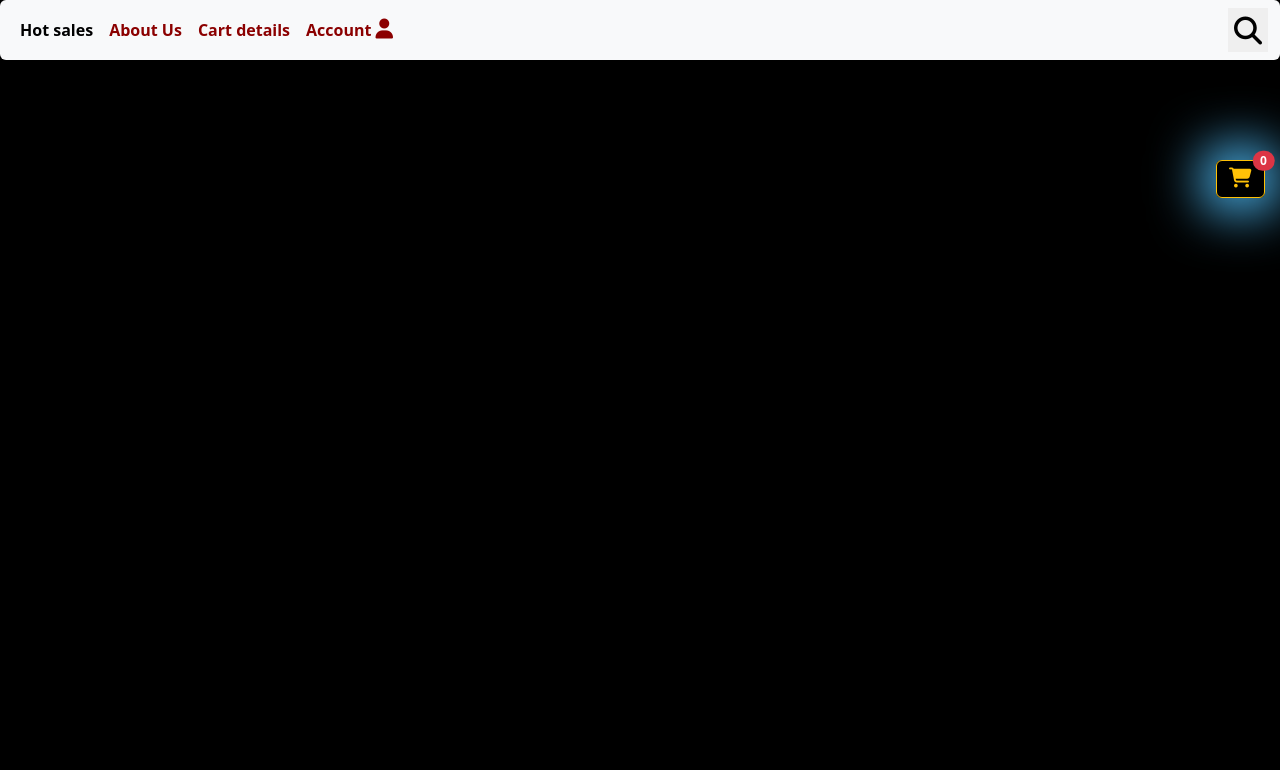
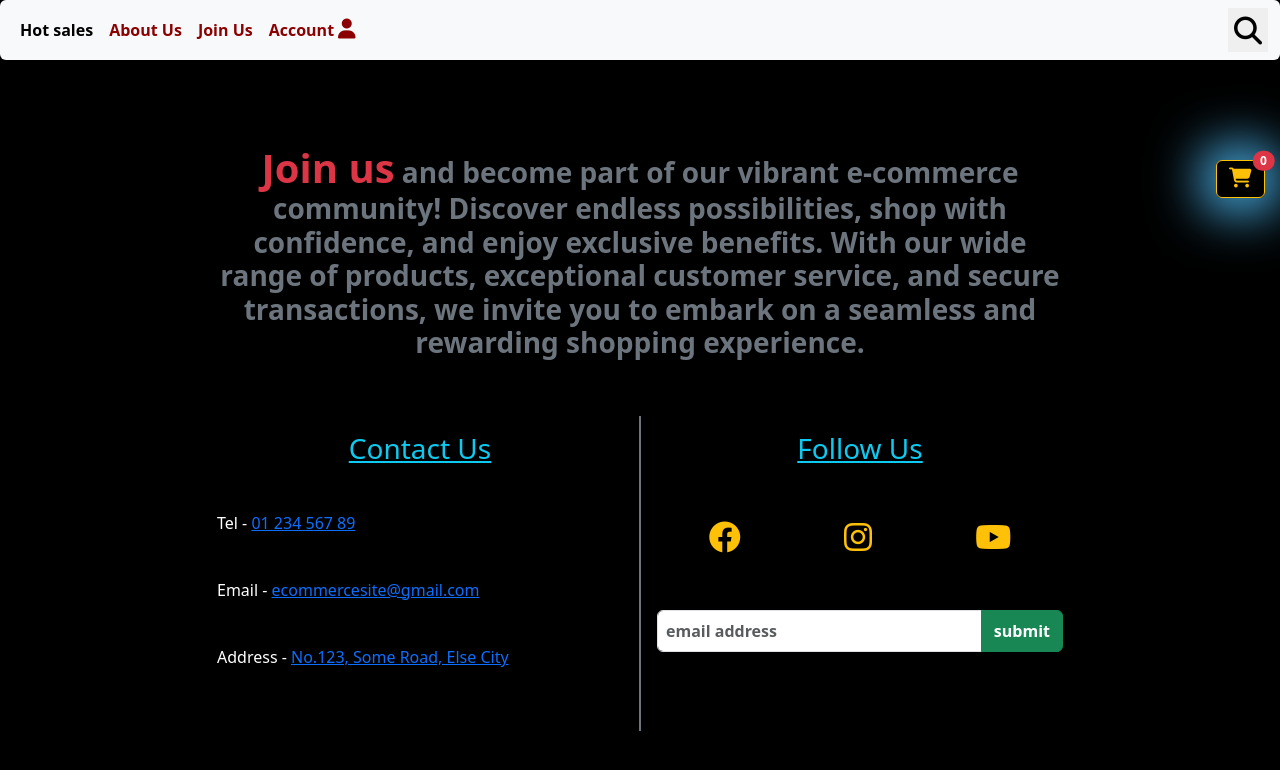
Before and after one commit to yatogami-noragami/react_simple_ecommerce, a React (Create React App) app: page /joinus in a window 1280 px wide. Shown: the top 770 px of the page. Built offline with nearby package versions, Linux system fonts and the light colour scheme.

Commit message:
about us and join us

```diff
--- a/src/App.css
+++ b/src/App.css
@@ -54,8 +54,11 @@ body {
   transform: scale(0.7, 0.7);
 }
 
+.itemsCon h5 {
+  transition: all 300ms ease-in-out;
+}
+
 .itemsCon:hover h5 {
-  transition: all 300ms ease-in-out;
   display: none;
 }
 
--- a/src/App.js
+++ b/src/App.js
@@ -4,6 +4,8 @@ import './App.css'
 import NavBar from './components/navBar';
 
 import HotSales from './components/Hotsales';
+import Aboutus from './components/Aboutus';
+import Joinus from './components/Joinus';
 
 import ItemInfo from './components/iteminfo';
 
@@ -27,16 +29,16 @@ function App() {
   const [blurValue, setblurValue] = useState(0)
 
   const allItems = [
-    { id: 1, price: 20000, rating: 3, image: p1 },
-    { id: 2, price: 15000, rating: 3, image: p2 },
-    { id: 3, price: 8000, rating: 2, image: p3 },
-    { id: 4, price: 12000, rating: 4, image: p4 },
-    { id: 5, price: 1000, rating: 5, image: p5 },
-    { id: 6, price: 300000, rating: 5, image: p6 },
-    { id: 7, price: 25000, rating: 4, image: p7 },
-    { id: 8, price: 5000, rating: 3, image: p8 },
-    { id: 9, price: 20000, rating: 2, image: p9 },
-    { id: 10, price: 40000, rating: 3, image: p10 },
+    { id: 1, price: 20000, rating: 3, image: p1, name: 'Anime Hoodie' },
+    { id: 2, price: 15000, rating: 3, image: p2, name: 'Plain Shoes' },
+    { id: 3, price: 8000, rating: 2, image: p3, name: 'Plate Chain' },
+    { id: 4, price: 12000, rating: 4, image: p4, name: 'USB Stick' },
+    { id: 5, price: 1000, rating: 5, image: p5, name: 'Doritos Snacks' },
+    { id: 6, price: 300000, rating: 5, image: p6, name: 'Black Shark 5 pro' },
+    { id: 7, price: 25000, rating: 4, image: p7, name: 'Power Bank' },
+    { id: 8, price: 5000, rating: 3, image: p8, name: 'Portable Fan' },
+    { id: 9, price: 20000, rating: 2, image: p9, name: 'Non-stick Pan' },
+    { id: 10, price: 40000, rating: 3, image: p10, name: 'JBL bluetooth speaker' },
 
   ]
 
@@ -56,6 +58,9 @@ function App() {
           <Route path='/react_simple_ecommerce' element={<HotSales blurValue={blurValue} cartItem={cartItem}
             setCartItem={setCartItem} cartItemId={cartItemId} setCartItemId={setCartItemId} allItems={allItems}
             setXCount={setXCount} cartValue={cartValue} setCartValue={setCartValue} />} />
+
+          <Route path='/aboutus' element={<Aboutus blurValue={blurValue} />} />
+          <Route path='/joinus' element={<Joinus blurValue={blurValue} />} />
 
 
           {allItems.map(item => (
--- /dev/null
+++ b/src/components/Aboutus.js
@@ -0,0 +1,40 @@
+
+
+const Aboutus = ({ blurValue }) => {
+    return <>
+        <div className="row mt-5">
+            <div className="col-md-10 offset-md-1 my-5 p-5"
+                style={{ filter: `blur(${blurValue}px)` }}>
+
+                <div className=" mb-3 text-light font-monospace">
+
+                    <div className=" mb-3 fs-1 text-decoration-underline text-secondary text-center fw-bolder">
+                        Welcome to our e-commerce website!
+                    </div>
+
+                    <div className=" mb-3">
+                        <span className=" text-info fs-4 me-5"> Our Mission:</span>
+                        Our mission is to create a convenient and enjoyable shopping destination for customers worldwide. We strive to curate a diverse selection of high-quality products that cater to your needs and preferences. With a commitment to innovation and customer satisfaction, we aim to exceed your expectations at every step of your shopping journey.
+                    </div>
+
+                    <div className=" mb-3">
+                        <span className=" text-info fs-4 me-5">  Product Selection:</span>
+                        We understand that every customer is unique, with distinct tastes and requirements. That's why we offer an extensive range of products across various categories. Whether you're searching for trendy fashion items, cutting-edge electronics, stylish home decor, or practical everyday essentials, we have you covered. Our team works tirelessly to source products from reliable suppliers, ensuring that you have access to a diverse collection of items that meet our strict quality standards.
+                    </div>
+
+                    <div className=" mb-3">
+                        <span className=" text-info fs-4 me-5"> User-Friendly Interface:</span>
+                        Navigating our website is a breeze. We have designed an intuitive and user-friendly interface that allows you to effortlessly browse through our vast product catalog. Our search functionality enables you to quickly find specific items, and our well-organized categories make it easy to discover new products in your areas of interest. We regularly update our website to ensure a seamless and responsive experience across different devices, including desktops, tablets, and mobile phones.
+                    </div>
+
+                    <div className=" mb-3 text-warning fw-bold">
+                        Thank you for choosing our e-commerce website as your trusted shopping destination. We are excited to embark on this journey with you, and we look forward to serving you with the utmost dedication and care. Start exploring our wide range of products and enjoy the convenience of online shopping like never before!
+                    </div>
+
+                </div>
+            </div>
+        </div>
+    </>
+}
+
+export default Aboutus
--- /dev/null
+++ b/src/components/Joinus.js
@@ -0,0 +1,55 @@
+
+const Joinus = ({ blurValue }) => {
+    return <>
+        <div className="row mt-5">
+            <div className="col-md-10 offset-md-1 my-5 p-5"
+                style={{ filter: `blur(${blurValue}px)` }}>
+                <div className="row">
+                    <h3 className=" text-center text-secondary fw-bolder">
+                        <span className=" text-danger fs-1">Join us</span> and become part of our vibrant e-commerce community! Discover endless possibilities, shop with confidence, and enjoy exclusive benefits. With our wide range of products, exceptional customer service, and secure transactions, we invite you to embark on a seamless and rewarding shopping experience.
+                    </h3>
+                </div>
+
+                <div className="row mt-5">
+                    <div className=" col-md-6 border-end border-secondary p-3">
+                        <h3 className=" text-info text-center text-decoration-underline mb-5">Contact Us</h3>
+
+                        <h6 className=" text-white mb-5">Tel - <a href="#!">01 234 567 89</a></h6>
+                        <h6 className=" text-white mb-5">Email - <a href="#!">ecommercesite@gmail.com</a></h6>
+                        <h6 className=" text-white mb-5">Address - <a href="#!">No.123, Some Road, Else City</a></h6>
+                    </div>
+
+                    <div className=" col-md-6 border-start border-secondary p-3">
+                        <h3 className=" text-info text-center text-decoration-underline mb-5">Follow Us</h3>
+
+                        <div className=" d-flex justify-content-around align-items-center mb-5">
+                            <a className="btn" href="#!">
+                                <i className="fa-brands fa-facebook fs-2 text-warning"></i>
+                            </a>
+
+                            <a className="btn" href="#!">
+                                <i className="fa-brands fa-instagram fs-2 text-warning"></i>
+                            </a>
+
+                            <a className="btn" href="#!">
+                                <i className="fa-brands fa-youtube fs-2 text-warning"></i>
+                            </a>
+                        </div>
+
+                        <form className=" w-100" id="emailForm">
+                            <div className=" input-group">
+
+                                <input type="email" className=" form-control p-2 fw-bold" placeholder="email address" />
+                                <button className=" btn btn-success input-group-text fw-bold">submit</button>
+
+                            </div>
+
+                        </form>
+                    </div>
+                </div>
+            </div>
+        </div>
+    </>
+}
+
+export default Joinus
--- a/src/components/cartbtn.js
+++ b/src/components/cartbtn.js
@@ -39,7 +39,7 @@ const CartBtn = ({ cartItem, setCartItem, cartItemId, setCartItemId, allItems, i
                                 <img src={item.image} alt="" className=" img-fluid" />
                             </div>
                             <div className="col-10  d-flex justify-content-between align-items-center">
-                                <h6 className=" ">{`Item ${item.id}`}</h6>
+                                <h6 className=" ">{item.name}</h6>
                                 <h6 className=" ">Price - {item.price} ks</h6>
                             </div>
                         </div>
--- a/src/components/iteminfo.js
+++ b/src/components/iteminfo.js
@@ -47,7 +47,7 @@ const ItemInfo = ({ item, blurValue, setImgSrc, cartItem, setCartItem, cartItemI
         <div className='container p-5 mt-5'>
             <div className="row">
                 <div style={{ filter: `blur(${blurValue}px)` }} className=" p-lg-5 p-0 col-lg-8 offset-lg-2">
-                    <h4 className=" text-light text-center">Item {item.id}</h4>
+                    <h4 className=" text-light text-center">{item.name}</h4>
                     <div className="row mt-5">
                         <div className='col-md-8'>
                             <img src={item.image} alt="" className=" img-fluid d-block mx-auto rounded w-75" id='itemImg' />
--- a/src/components/items.js
+++ b/src/components/items.js
@@ -23,7 +23,7 @@ const Items = ({ cartItem, setCartItem, cartItemId, setCartItemId, allItems, set
                     <Link to={`/items/${index + 1}`} onClick={itemCLick}>
                         <img src={item.image} alt='p1' className=' img-fluid p-4 mb-5' />
                         <div className=' w-100'>
-                            <h5 className='text-light text-center'>Item {index + 1}</h5>
+                            <h5 className='text-light text-center'>{item.name}</h5>
 
                             <h5 className=' text-warning text-decoration-underline mt-3'>{item.price} ks</h5>
                         </div>
--- a/src/components/navBar.js
+++ b/src/components/navBar.js
@@ -23,12 +23,13 @@ const NavBar = ({ blurValue, setblurValue, visible, setVisible }) => {
 
     }
 
-    const navLinkChange = () => {
+    const navLinkChange = (event) => {
         const navLinks = document.getElementsByClassName('nav-link');
         const navLinksArray = Array.from(navLinks);
         navLinksArray.forEach((navLink) => {
             navLink.classList.remove('active')
         });
+        event.target.classList.add('active');
         if (window.innerWidth <= 991) {
             document.getElementById("navbar-toggler").click()
         }
@@ -45,7 +46,7 @@ const NavBar = ({ blurValue, setblurValue, visible, setVisible }) => {
                     <div className="navbar-nav">
                         <Link className="nav-link fw-bold active" to="/react_simple_ecommerce" onClick={navLinkChange} >Hot sales</Link>
                         <Link className="nav-link fw-bold" to='/aboutus' onClick={navLinkChange} >About Us</Link>
-                        <Link className="nav-link fw-bold" to="/cart" onClick={navLinkChange}>Cart details</Link>
+                        <Link className="nav-link fw-bold" to="/joinus" onClick={navLinkChange}>Join Us</Link>
                         <Link className="nav-link fw-bold" to="/account" onClick={navLinkChange}>Account
                             <i className="fa-solid fa-user fs-5 ms-1"></i>
                         </Link>
--- a/src/components/searchBar.js
+++ b/src/components/searchBar.js
@@ -9,7 +9,7 @@ const SearchBar = ({ visible, setVisible, setblurValue }) => {
 
     return <>
         {visible && (
-            <form >
+            <form id="searchForm">
                 <div className=" input-group mt-5 z-3">
                     <input
                         type="search"
```
